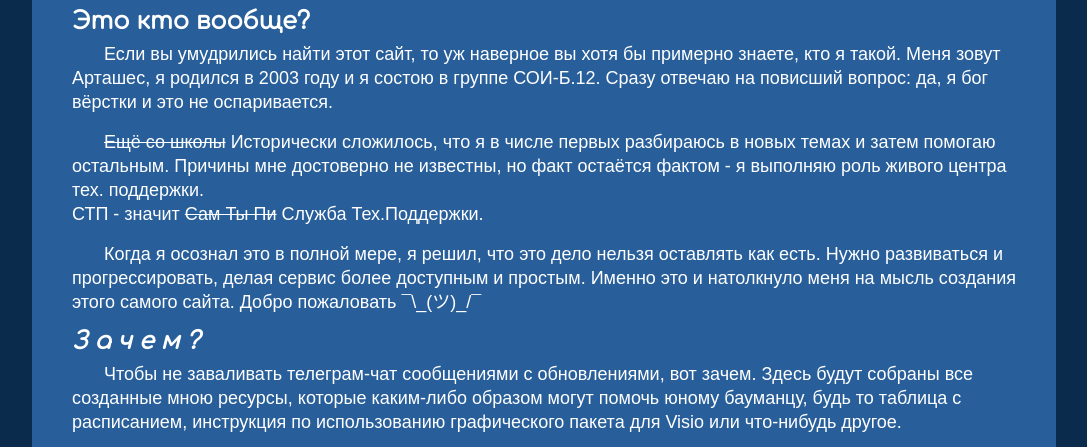
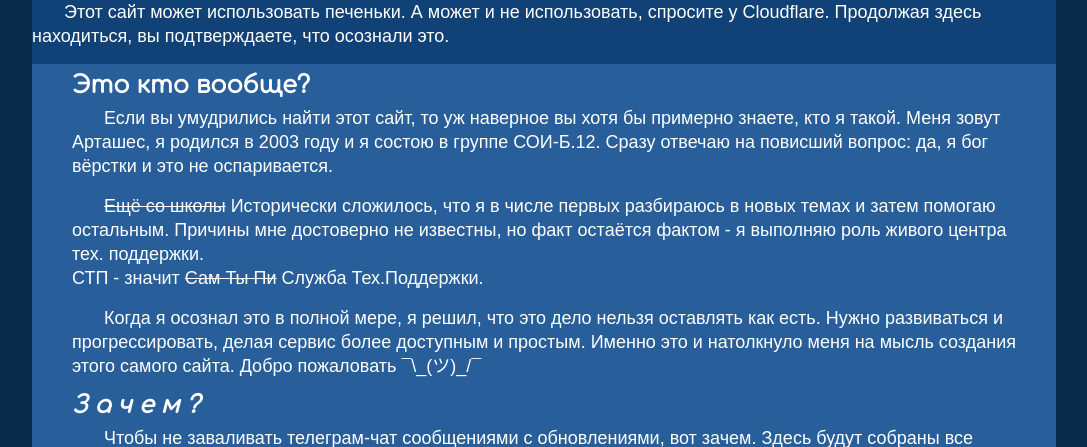
Before and after one commit to Farm-Art/TechSupportWebServer, a Flask app: page / in a window 1280 px wide. Shown: the part 98-545 px from the top of the page, without its empty margins (96-1183 px from the left). Run offline with Flask 2, Linux system fonts and the light colour scheme; some libraries are stand-ins or nearby versions; some web fonts are replaced.

Commit message:
change donation link; add cookies warning;

```diff
--- a/templates/base.html
+++ b/templates/base.html
@@ -40,6 +40,8 @@
     </nav>
 </header>
 <main>
+  <section><p>Этот сайт может использовать печеньки. А может и не использовать, спросите у Cloudflare.
+    Продолжая здесь находиться, вы подтверждаете, что осознали это.</p></section>
 {% block content %}
 {% endblock %}
 </main>
--- a/templates/index.html
+++ b/templates/index.html
@@ -31,7 +31,7 @@
     уникальными или даже трудновыполнимыми. По сей причине, сайт и все продукты на нём доступны
     совершенно бесплатно и без какой-либо рекламы. Но люди с особенно щедрой душой могут
     поддержать Нашу Компанию®, естественно на добровольной основе.
-    <iframe src="https://money.yandex.ru/quickpay/shop-widget?writer=buyer&targets=&targets-hint=%D0%92%D0%B0%D1%88%D0%B5%D0%BC%D1%83%20%D1%82%D0%BE%D0%B2%D0%B0%D1%80%D0%B8%D1%89%D1%83%20%D0%BD%D0%B0%20%D0%B4%D0%B0%D0%BB%D1%8C%D0%BD%D0%B5%D0%B9%D1%88%D1%83%D1%8E%20%D1%80%D0%B0%D0%B7%D1%80%D0%B0%D0%B1%D0%BE%D1%82%D0%BA%D1%83%20(%D1%82%D0%BE%D1%87%D0%BD%D0%BE%20%D0%BD%D0%B5%20%D0%BF%D0%B5%D0%BF%D1%81%D1%82%D0%B5%D1%80%D1%8B)&default-sum=50&button-text=11&hint=&successURL=http%3A%2F%2Ffarmart-techsupport.herokuapp.com%2Fthanks&quickpay=shop&account=410013583812160" width="423" height="227" frameborder="0" allowtransparency="true" scrolling="no"></iframe>
+    <iframe src="https://money.yandex.ru/quickpay/shop-widget?writer=buyer&targets=&targets-hint=%D0%92%D0%B0%D1%88%D0%B5%D0%BC%D1%83%20%D1%82%D0%BE%D0%B2%D0%B0%D1%80%D0%B8%D1%89%D1%83%20%D0%BD%D0%B0%20%D0%B4%D0%B0%D0%BB%D1%8C%D0%BD%D0%B5%D0%B9%D1%88%D1%83%D1%8E%20%D1%80%D0%B0%D0%B7%D1%80%D0%B0%D0%B1%D0%BE%D1%82%D0%BA%D1%83%20(%D1%82%D0%BE%D1%87%D0%BD%D0%BE%20%D0%BD%D0%B5%20%D0%BF%D0%B5%D0%BF%D1%81%D1%82%D0%B5%D1%80%D1%8B)&default-sum=50&button-text=14&payment-type-choice=on&mobile-payment-type-choice=on&hint=&successURL=http%3A%2F%2Ffarmart-techsupport.herokuapp.com%2Fthanks&quickpay=shop&account=410013583812160" width="423" height="227" frameborder="0" allowtransparency="true" scrolling="no"></iframe>
   </p>
 </section>
 <section class="even">
```
